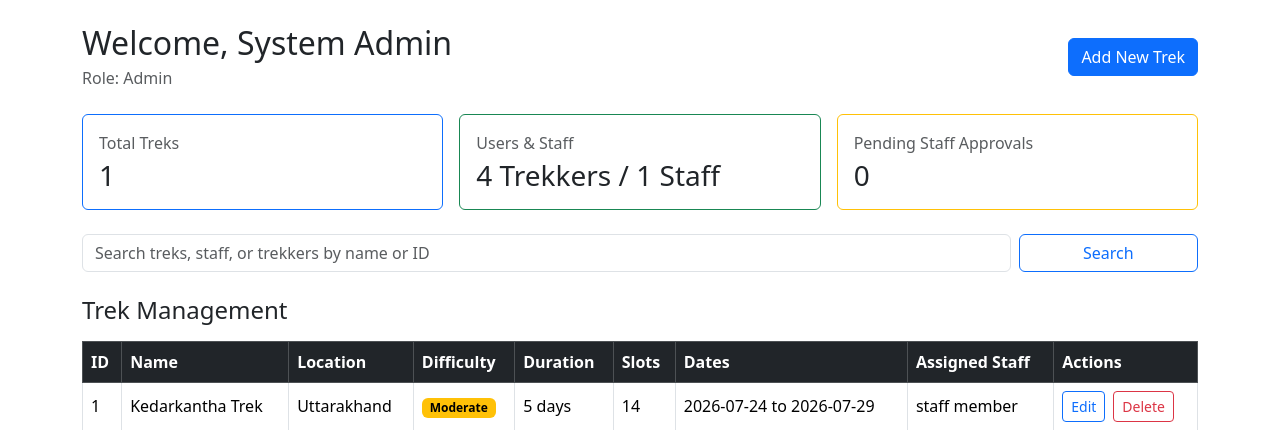
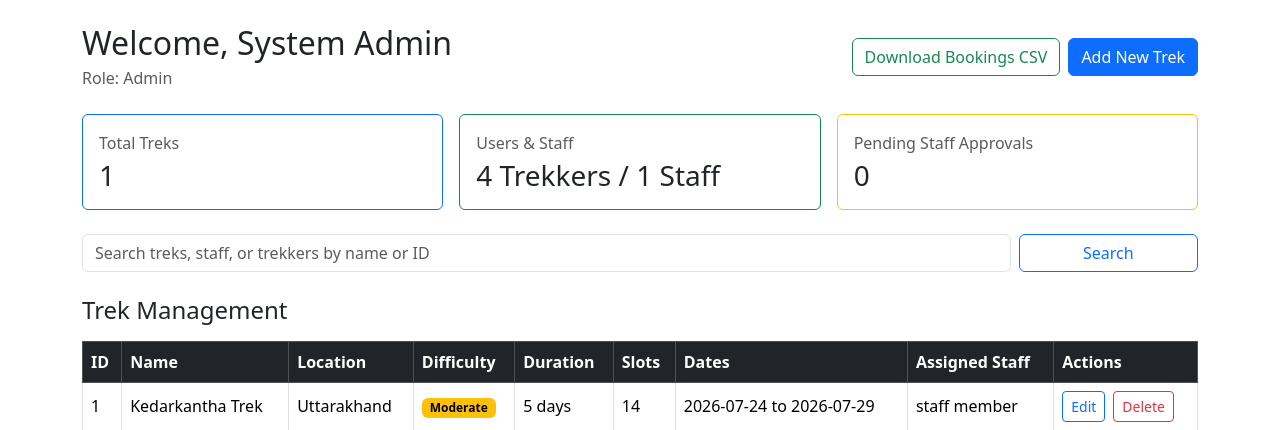
Before and after one commit to 24f3000898/Trekking-Management-Application, a Flask app: page /admin/dashboard in a window 1280 px wide. Shown: the part 56-486 px from the top of the page. Run offline with Flask 3, Linux system fonts and the light colour scheme; a user stored in the database is signed in; data comes from the database, SQL or seed files in the repository; both versions use the stored data as it was after the commit.

Commit message:
Enhancement: Added CSV export for Admin bookings and Staff participants

```diff
--- a/app.py
+++ b/app.py
@@ -1,8 +1,10 @@
+import csv
+import io
 import os
 from datetime import date
 from functools import wraps
 
-from flask import Flask, flash, redirect, render_template, request, session
+from flask import Flask, Response, flash, redirect, render_template, request, session
 from sqlalchemy import or_
 
 from models import Booking, Trek, User, db
@@ -142,6 +144,14 @@ def is_upcoming_booking(booking, today):
     if not trek:
         return False
     return trek.status != "Completed" and trek.start_date and trek.start_date >= today
+
+
+def csv_download_response(csv_content, filename):
+    return Response(
+        csv_content,
+        mimetype="text/csv",
+        headers={"Content-Disposition": f"attachment; filename={filename}"},
+    )
 
 
 @app.route("/")
@@ -384,6 +394,45 @@ def reactivate_user(id):
     return redirect("/admin/dashboard")
 
 
+@app.route("/admin/export/bookings")
+@login_required
+@role_required("admin")
+def export_bookings():
+    bookings = (
+        Booking.query.join(Booking.user)
+        .join(Booking.trek)
+        .order_by(Booking.booking_date.desc())
+        .all()
+    )
+
+    output = io.StringIO()
+    writer = csv.writer(output)
+    writer.writerow(
+        [
+            "Booking ID",
+            "Trek Name",
+            "Trekker Name",
+            "Trekker Email",
+            "Booking Date",
+            "Status",
+        ]
+    )
+
+    for booking in bookings:
+        writer.writerow(
+            [
+                booking.id,
+                booking.trek.name,
+                booking.user.name,
+                booking.user.email,
+                booking.booking_date.strftime("%Y-%m-%d %H:%M:%S"),
+                booking.status,
+            ]
+        )
+
+    return csv_download_response(output.getvalue(), "all_bookings.csv")
+
+
 @app.route("/staff/dashboard")
 @login_required
 @role_required("staff")
@@ -441,6 +490,40 @@ def staff_trek_participants(trek_id):
             selected_bookings=selected_bookings,
         ),
     )
+
+
+@app.route("/staff/export/participants/<int:trek_id>")
+@login_required
+@role_required("staff")
+def export_participants(trek_id):
+    trek = get_staff_assigned_trek(trek_id)
+    if not trek:
+        flash("You can export participants only for treks assigned to you.", "danger")
+        return redirect("/staff/dashboard")
+
+    bookings = (
+        Booking.query.filter_by(trek_id=trek.id)
+        .join(Booking.user)
+        .order_by(Booking.booking_date.desc())
+        .all()
+    )
+
+    output = io.StringIO()
+    writer = csv.writer(output)
+    writer.writerow(["Trekker Name", "Email", "Booking Date", "Status"])
+
+    for booking in bookings:
+        writer.writerow(
+            [
+                booking.user.name,
+                booking.user.email,
+                booking.booking_date.strftime("%Y-%m-%d %H:%M:%S"),
+                booking.status,
+            ]
+        )
+
+    filename = f"participants_trek_{trek.id}.csv"
+    return csv_download_response(output.getvalue(), filename)
 
 
 @app.route("/user/dashboard")
--- a/templates/admin_dashboard.html
+++ b/templates/admin_dashboard.html
@@ -59,9 +59,14 @@
         <h2 class="mb-1">Welcome, {{ user.name if user else session.get('name', 'Admin') }}</h2>
         <p class="text-muted mb-0">Role: Admin</p>
     </div>
-    <button class="btn btn-primary" data-bs-toggle="modal" data-bs-target="#addTrekModal">
-        Add New Trek
-    </button>
+    <div class="d-flex flex-wrap gap-2">
+        <a href="/admin/export/bookings" class="btn btn-outline-success">
+            Download Bookings CSV
+        </a>
+        <button class="btn btn-primary" data-bs-toggle="modal" data-bs-target="#addTrekModal">
+            Add New Trek
+        </button>
+    </div>
 </div>
 
 <div class="row g-3 mb-4">
--- a/templates/staff_dashboard.html
+++ b/templates/staff_dashboard.html
@@ -134,12 +134,15 @@
                                         <option value="Completed" {% if trek.status == 'Completed' %}selected{% endif %}>Completed</option>
                                     </select>
                                 </div>
-                                <div class="col-md-4 d-flex gap-2">
+                                <div class="col-md-4 d-flex flex-wrap gap-2">
                                     <button type="submit" class="btn btn-primary">Update</button>
                                     <button type="button" class="btn btn-outline-secondary" data-bs-toggle="modal"
                                             data-bs-target="#participantsModal{{ trek.id }}">
                                         Participants
                                     </button>
+                                    <a href="/staff/export/participants/{{ trek.id }}" class="btn btn-outline-success">
+                                        Download Participant CSV
+                                    </a>
                                 </div>
                             </form>
                         </div>
```
Also changed, not shown: instance/trekking.db.
